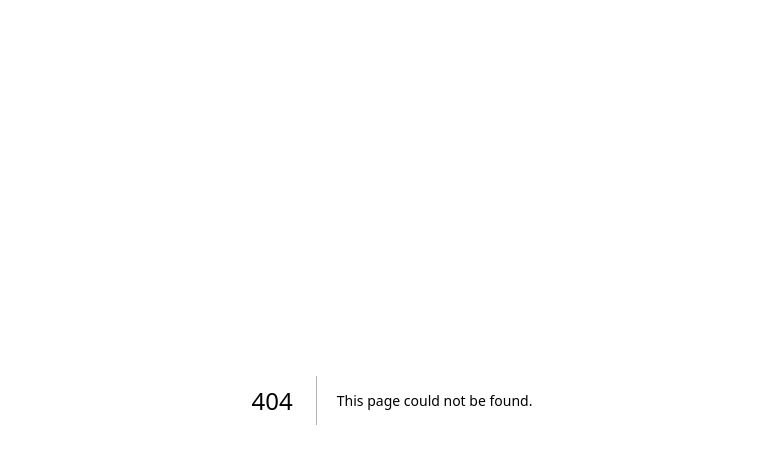
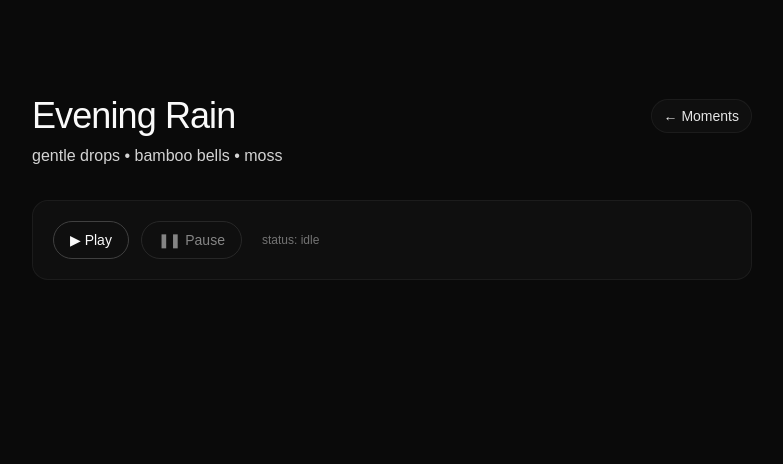
Before and after one commit to simonecontidev/nextjs-tropify-slow-sound, a Next.js app: page /audio/evening-rain in a window 1280 px wide. Before the commit this address had no page. Shown: the top 464 px of the page, without its empty margins (248-1031 px from the left). Built offline with nearby package versions, Linux system fonts and the light colour scheme.

Commit message:
fix: add slug fallback in playSlug and optional debug logs
Signed-off-by: simonecontidev <barriotropical@gmail.com>

```diff
--- /dev/null
+++ b/src/app/audio/[slug]/page.tsx
@@ -0,0 +1,44 @@
+import Link from "next/link";
+import { notFound } from "next/navigation";
+import { MOMENTS, getMoment, type Moment } from "@/data/moments";
+import ClientPlayerControls from "@/components/ClientPlayerControls";
+
+export async function generateStaticParams() {
+  return MOMENTS.map((m) => ({ slug: m.slug }));
+}
+
+export function generateMetadata({ params }: { params: { slug: Moment["slug"] } }) {
+  const m = getMoment(params.slug);
+  const title = m ? `${m.title} — Tropify` : "Tropify — The Slow Sound Garden";
+  const description = m?.subtitle ?? "A serene, tropical slow-sound experience.";
+  return { title, description };
+}
+
+export default function AudioPage({ params }: { params: { slug: Moment["slug"] } }) {
+  const moment = getMoment(params.slug);
+  if (!moment) return notFound();
+
+  return (
+    <main className="min-h-screen bg-neutral-950 text-neutral-50">
+      <section className="mx-auto max-w-3xl px-6 pt-24">
+        <div className="flex items-center justify-between gap-4">
+          <h1 className="text-2xl md:text-4xl font-medium tracking-tight">
+            {moment.title}
+          </h1>
+          <Link
+            href="/moment"
+            className="rounded-full border border-neutral-800/60 bg-neutral-900/40 px-3 py-1.5 text-sm text-neutral-200 hover:border-neutral-700"
+          >
+            ← Moments
+          </Link>
+        </div>
+
+        <p className="mt-2 text-neutral-300">{moment.subtitle}</p>
+
+        <div className="mt-8 rounded-2xl border border-neutral-800/60 bg-neutral-900/40 p-5">
+          <ClientPlayerControls slug={params.slug} />
+        </div>
+      </section>
+    </main>
+  );
+}
--- a/src/app/play/[slug]/page.tsx
+++ /dev/null
@@ -1,87 +0,0 @@
-import Link from "next/link";
-import { notFound } from "next/navigation";
-import { MOMENTS, getMoment, type Moment } from "@/data/moments";
-import { useAudio } from "@/contexts/AudioProvider";
-
-type Props = { params: { slug: Moment["slug"] } };
-
-export async function generateStaticParams() {
-  return MOMENTS.map((m) => ({ slug: m.slug }));
-}
-
-export function generateMetadata({ params }: Props) {
-  const moment = getMoment(params.slug);
-  return {
-    title: moment
-      ? `${moment.title} — Tropify`
-      : "Tropify — The Slow Sound Garden",
-  };
-}
-
-function PlayerControls({ slug }: { slug: string }) {
-  const audio = useAudio();
-
-  const handlePlay = () => {
-    audio.init(); // prepara (no-op per ora)
-    audio.play({
-      slug,
-      params: { intensity: 0.4, calm: 0.7, nature: 0.6 },
-    });
-  };
-
-  const handlePause = () => {
-    audio.pause();
-  };
-
-  const isPlaying = audio.status === "playing";
-
-  return (
-    <div className="flex items-center gap-3">
-      <button
-        onClick={handlePlay}
-        className="rounded-full border border-neutral-700 px-4 py-2 text-sm hover:bg-neutral-800"
-        aria-pressed={isPlaying}
-      >
-        ▶︎ {isPlaying ? "Playing" : "Play"}
-      </button>
-      <button
-        onClick={handlePause}
-        className="rounded-full border border-neutral-700 px-4 py-2 text-sm hover:bg-neutral-800"
-        disabled={!isPlaying}
-      >
-        ❚❚ Pause
-      </button>
-      <span className="ml-2 text-xs text-neutral-500">
-        status: {audio.status}
-      </span>
-    </div>
-  );
-}
-
-export default function PlayPage({ params }: Props) {
-  const moment = getMoment(params.slug);
-  if (!moment) return notFound();
-
-  return (
-    <main className="min-h-screen bg-neutral-950 text-neutral-50">
-      <section className="mx-auto max-w-3xl px-6 pt-24">
-        <div className="flex items-center justify-between gap-4">
-          <h1 className="text-2xl md:text-4xl font-medium tracking-tight">
-            {moment.title}
-          </h1>
-          <Link
-            href="/moment"
-            className="rounded-full border border-neutral-800/60 bg-neutral-900/40 px-3 py-1.5 text-sm text-neutral-200 hover:border-neutral-700"
-          >
-            ← Moments
-          </Link>
-        </div>
-        <p className="mt-2 text-neutral-300">{moment.subtitle}</p>
-
-        <div className="mt-8 rounded-2xl border border-neutral-800/60 bg-neutral-900/40 p-5">
-          <PlayerControls slug={params.slug} />
-        </div>
-      </section>
-    </main>
-  );
-}
--- /dev/null
+++ b/src/components/ClientPlayerControls.tsx
@@ -0,0 +1,74 @@
+"use client";
+
+import { useEffect, useMemo } from "react";
+import { useAudio } from "@/contexts/AudioProvider";
+
+type Props = {
+  slug: string; // 'evening-rain' | 'morning-mist' | 'tropical-noon' | 'midnight-garden'
+};
+
+export default function ClientPlayerControls({ slug }: Props) {
+  const audio = useAudio();
+
+  // preset base per ogni momento
+  const preset = useMemo(() => {
+    switch (slug) {
+      case "evening-rain":
+        return { rain: 0.7, waves: 0.25, leaves: 0.15, master: 0.85 };
+      case "morning-mist":
+        return { rain: 0.15, waves: 0.35, leaves: 0.45, master: 0.75 };
+      case "tropical-noon":
+        return { rain: 0.10, waves: 0.55, leaves: 0.35, master: 0.82 };
+      case "midnight-garden":
+        return { rain: 0.20, waves: 0.20, leaves: 0.60, master: 0.70 };
+      default:
+        return { rain: 0.5, waves: 0.4, leaves: 0.3, master: 0.8 };
+    }
+  }, [slug]);
+
+  // opzionale: all'ingresso pagina, ferma eventuale preview rimasta attiva
+  useEffect(() => {
+    if (audio.status === "playing" && audio.current?.slug !== slug) {
+      audio.pause();
+    }
+    // eslint-disable-next-line react-hooks/exhaustive-deps
+  }, [slug]);
+
+  const isPlaying = audio.status === "playing" && audio.current?.slug === slug;
+
+  const handlePlay = async () => {
+    // play imposta anche la scena corrente
+    await audio.play({
+      slug,
+      params: { intensity: 0.5, calm: 0.7, nature: 0.6 },
+    });
+  };
+
+  const handlePause = () => {
+    audio.pause();
+  };
+
+  return (
+    <div className="flex items-center gap-3">
+      <button
+        onClick={handlePlay}
+        className="rounded-full border border-neutral-700 px-4 py-2 text-sm hover:bg-neutral-800"
+        aria-pressed={isPlaying}
+      >
+        ▶︎ {isPlaying ? "Playing" : "Play"}
+      </button>
+
+      <button
+        onClick={handlePause}
+        className="rounded-full border border-neutral-700 px-4 py-2 text-sm hover:bg-neutral-800 disabled:opacity-50"
+        disabled={!isPlaying}
+      >
+        ❚❚ Pause
+      </button>
+
+      <span className="ml-2 text-xs text-neutral-500">
+        status: {audio.status}{audio.current?.slug ? ` • ${audio.current.slug}` : ""}
+      </span>
+    </div>
+  );
+}
--- a/src/components/MomentCard.tsx
+++ b/src/components/MomentCard.tsx
@@ -4,6 +4,7 @@ import Link from "next/link";
 import { useLayoutEffect, useRef } from "react";
 import { gsap } from "gsap";
 import type { Moment } from "@/data/moments";
+import { useAudio } from "@/contexts/AudioProvider";
 
 type Props = {
   moment: Moment;
@@ -11,7 +12,8 @@ type Props = {
 };
 
 export default function MomentCard({ moment, delay = 0 }: Props) {
-  const ref = useRef<HTMLAnchorElement>(null);
+  const ref = useRef<HTMLDivElement>(null);
+  const audio = useAudio();
 
   useLayoutEffect(() => {
     const ctx = gsap.context(() => {
@@ -25,17 +27,56 @@ export default function MomentCard({ moment, delay = 0 }: Props) {
     return () => ctx.revert();
   }, [delay]);
 
+  const isCurrent = audio.current?.slug === moment.slug;
+  const isPlaying = audio.status === "playing" && isCurrent;
+
+  const handlePreview = async (e: React.MouseEvent) => {
+    // Evita che il click sul bottone attivi il link della card
+    e.preventDefault();
+    e.stopPropagation();
+
+    await audio.init();
+
+    if (isPlaying) {
+      audio.pause();
+      return;
+    }
+
+    audio.play({
+      slug: moment.slug,
+      params: { intensity: 0.5, calm: 0.7, nature: 0.6 },
+    });
+  };
+
   return (
-    <Link
+    <div
       ref={ref}
-      href={`/play/${moment.slug}`}
-      className="group block rounded-2xl border border-neutral-800/60 bg-neutral-900/40 p-5 transition-colors hover:border-neutral-700 focus:outline-none focus-visible:ring-2 focus-visible:ring-emerald-400"
+      className="group rounded-2xl border border-neutral-800/60 bg-neutral-900/40 p-5 transition-colors hover:border-neutral-700 focus-within:ring-2 focus-within:ring-emerald-400"
     >
-      <div className="flex items-center justify-between">
-        <h3 className="text-xl font-medium tracking-tight">{moment.title}</h3>
-        <div className="h-8 w-8 rounded-full border border-emerald-400/40 bg-emerald-500/10 group-hover:bg-emerald-500/20 transition-colors will-change-transform" />
+      <div className="flex items-center justify-between gap-3">
+        <Link
+          href={`/audio/${moment.slug}`}
+          className="min-w-0 flex-1 focus:outline-none"
+        >
+          <h3 className="text-xl font-medium tracking-tight">{moment.title}</h3>
+          <p className="mt-1 text-sm text-neutral-400">{moment.subtitle}</p>
+        </Link>
+
+        <button
+          onClick={handlePreview}
+          className="shrink-0 rounded-full border border-neutral-700 px-3 py-1.5 text-sm text-neutral-200 hover:bg-neutral-800 focus:outline-none focus-visible:ring-2 focus-visible:ring-emerald-400"
+          aria-pressed={isPlaying}
+          title={isPlaying ? "Pause preview" : "Play preview"}
+        >
+          {isPlaying ? "❚❚" : "▶︎"}
+        </button>
       </div>
-      <p className="mt-2 text-sm text-neutral-400">{moment.subtitle}</p>
-    </Link>
+
+      {isCurrent && (
+        <div className="mt-3 text-xs text-emerald-300/80">
+          {isPlaying ? "Preview playing…" : "Preview paused"}
+        </div>
+      )}
+    </div>
   );
 }
--- a/src/contexts/AudioProvider.tsx
+++ b/src/contexts/AudioProvider.tsx
@@ -1,38 +1,76 @@
 "use client";
 
-import { createContext, useContext, useMemo, useState } from "react";
+import {
+  createContext,
+  useContext,
+  useMemo,
+  useRef,
+  useState,
+  type ReactNode,
+} from "react";
 import type {
   AudioContextValue,
   AudioStatus,
   SceneRef,
 } from "@/lib/audio/types";
+import { AudioEngine, type SceneName } from "@/lib/audio/engine";
 
 const Ctx = createContext<AudioContextValue | null>(null);
 
-export function AudioProvider({ children }: { children: React.ReactNode }) {
+export function AudioProvider({ children }: { children: ReactNode }) {
+  const engineRef = useRef<AudioEngine | null>(null);
+
   const [status, setStatus] = useState<AudioStatus>("idle");
   const [current, setCurrent] = useState<SceneRef | undefined>(undefined);
+
+  const ensureEngine = () => {
+    if (!engineRef.current) engineRef.current = new AudioEngine();
+    return engineRef.current;
+  };
 
   const value = useMemo<AudioContextValue>(() => {
     return {
       status,
       current,
-      init: () => {
-        // qui in futuro istanzieremo AudioContext/WebAudio nodes
+
+      // Prepara l'engine (crea AudioContext, carica buffer)
+      init: async () => {
+        const eng = ensureEngine();
+        await eng.init();
         setStatus("ready");
       },
-      play: (scene?: SceneRef) => {
+
+      // Avvia la scena corrente (slug ↔ file) con fade-in morbido
+      play: async (scene?: SceneRef) => {
+        const eng = ensureEngine();
+        await eng.init();
+        await eng.resume();
+
         if (scene) setCurrent(scene);
-        // qui in futuro: resume audio ctx & start nodes
+
+        const slug = (scene?.slug || current?.slug || "evening-rain") as SceneName;
+        eng.playSlug(slug, 0.85);
         setStatus("playing");
       },
-      pause: () => {
-        // qui in futuro: suspend/stop nodes
-        setStatus("paused");
+
+      // Fade-out master e sospensione del context
+      pause: async () => {
+        const eng = ensureEngine();
+        eng.pauseAll();
+        // sospendi dopo il fade per evitare tagli
+        setTimeout(() => {
+          eng.suspend();
+          setStatus("paused");
+        }, 900);
       },
+
+      // Aggiorna solo lo stato locale della scena (utile per UI)
       setScene: (scene: SceneRef) => {
         setCurrent(scene);
-        // qui in futuro: aggiornare parametri dei nodi audio
+        // Se vuoi fare switch immediato:
+        // const eng = ensureEngine();
+        // eng.playSlug(scene.slug as SceneName, 0.85);
+        // setStatus("playing");
       },
     };
   }, [status, current]);
@@ -42,8 +80,6 @@ export function AudioProvider({ children }: { children: React.ReactNode }) {
 
 export function useAudio() {
   const ctx = useContext(Ctx);
-  if (!ctx) {
-    throw new Error("useAudio must be used within <AudioProvider>");
-  }
+  if (!ctx) throw new Error("useAudio must be used within <AudioProvider>");
   return ctx;
 }
--- a/src/data/moments.ts
+++ b/src/data/moments.ts
@@ -1,20 +1,10 @@
 export type Moment = {
-  slug: "morning-mist" | "tropical-noon" | "evening-rain" | "midnight-garden";
+  slug: "evening-rain" | "midnight-garden" | "morning-mix" | "tropical-noon";
   title: string;
   subtitle: string;
 };
 
 export const MOMENTS: Moment[] = [
-  {
-    slug: "morning-mist",
-    title: "Morning Mist",
-    subtitle: "dawn light • soft leaves • distant water",
-  },
-  {
-    slug: "tropical-noon",
-    title: "Tropical Noon",
-    subtitle: "warm breeze • cicadas • shallow waves",
-  },
   {
     slug: "evening-rain",
     title: "Evening Rain",
@@ -25,6 +15,16 @@ export const MOMENTS: Moment[] = [
     title: "Midnight Garden",
     subtitle: "night air • quiet chorus • stars",
   },
+  {
+    slug: "morning-mix",
+    title: "Morning Mix",
+    subtitle: "dawn light • soft leaves • distant water",
+  },
+  {
+    slug: "tropical-noon",
+    title: "Tropical Noon",
+    subtitle: "warm breeze • cicadas • shallow waves",
+  },
 ];
 
 export const getMoment = (slug: Moment["slug"]) =>
--- a/src/lib/audio/engine.ts
+++ b/src/lib/audio/engine.ts
@@ -1,14 +1,15 @@
-export type LayerName = "rain" | "waves" | "leaves";
+export type SceneName =
+  | "evening-rain"
+  | "midnight-garden"
+  | "morning-mix"
+  | "tropical-noon";
 
-type LayerNodes = {
+type SceneNode = {
   source?: AudioBufferSourceNode;
   buffer?: AudioBuffer;
-  gain: GainNode;
-  pan: StereoPannerNode;
+  gain: GainNode; // gain per la singola scena
   url: string;
   loop: boolean;
-  loopStart?: number;
-  loopEnd?: number;
 };
 
 export class AudioEngine {
@@ -16,45 +17,54 @@ export class AudioEngine {
   master!: GainNode;
   isReady = false;
 
-  private layers = new Map<LayerName, LayerNodes>();
+  private scenes = new Map<SceneName, SceneNode>();
 
   constructor() {
+    // Mappa ogni scena al suo file in /public/audio
+    this.scenes.set("evening-rain", {
+      url: "/audio/evening-rain.mp3",
+      loop: true,
+      // gain e buffer verranno creati in init()
+    } as any);
 
-    this.layers.set("rain",   { url: "/public/audio/evening-rain.mp3",   loop: true } as any);
-    this.layers.set("waves",  { url: "//public/audio/morning-mix.mp3",  loop: true } as any);
-    this.layers.set("leaves", { url: "/public/audio/morning-mix.mp3", loop: true } as any);
+    this.scenes.set("midnight-garden", {
+      url: "/audio/midnight-garden.mp3",
+      loop: true,
+    } as any);
+
+    this.scenes.set("morning-mix", {
+      url: "/audio/morning-mix.mp3",
+      loop: true,
+    } as any);
+
+    this.scenes.set("tropical-noon", {
+      url: "/audio/tropical-noon.mp3",
+      loop: true,
+    } as any);
   }
 
   async init() {
     if (this.isReady) return;
 
-    // AudioContext (creato al primo gesto utente)
-    this.ctx = new (window.AudioContext || (window as any).webkitAudioContext)();
+    this.ctx = new (window.AudioContext ||
+      (window as any).webkitAudioContext)();
 
-    // Master gain
     this.master = this.ctx.createGain();
     this.master.gain.value = 0.0; // parte in silenzio
     this.master.connect(this.ctx.destination);
 
-    // Prepara nodi + carica buffer per ogni layer
-    for (const [name, meta] of this.layers) {
+    // prepara i nodi e carica i buffer per OGNI scena
+    for (const [name, scene] of this.scenes) {
       const gain = this.ctx.createGain();
       gain.gain.value = 0.0;
-
-      const pan = this.ctx.createStereoPanner();
-      pan.pan.value = 0;
-
-      pan.connect(gain);
       gain.connect(this.master);
-
-      meta.gain = gain;
-      meta.pan = pan;
+      scene.gain = gain;
 
       try {
-        meta.buffer = await this.loadBuffer(meta.url);
+        scene.buffer = await this.loadBuffer(scene.url);
       } catch (e) {
-        console.warn(`[AudioEngine] Failed to load ${name} from ${meta.url}`, e);
-        meta.buffer = undefined; // il layer rimarrà muto
+        console.warn(`[AudioEngine] Failed to load ${name} from ${scene.url}`, e);
+        scene.buffer = undefined;
       }
     }
 
@@ -65,38 +75,33 @@ export class AudioEngine {
     const res = await fetch(url);
     if (!res.ok) throw new Error(`Failed to fetch ${url}`);
     const arr = await res.arrayBuffer();
-    // Safari fix: usare slice(0) per avere un ArrayBuffer “detached”-safe
     return await this.ctx.decodeAudioData(arr.slice(0));
   }
 
-  private startLayer(name: LayerName) {
-    const meta = this.layers.get(name)!;
-    if (!meta.buffer) return; // niente da suonare
+  private startScene(name: SceneName) {
+    const scene = this.scenes.get(name)!;
+    if (!scene.buffer) return; // nessun audio da suonare
 
-    // Stoppa eventuale source precedente
-    try { meta.source?.stop(); } catch {}
-    meta.source?.disconnect();
+    // ferma eventuale source precedente
+    try { scene.source?.stop(); } catch {}
+    scene.source?.disconnect();
 
-    // Crea un nuovo BufferSource
     const src = this.ctx.createBufferSource();
-    src.buffer = meta.buffer;
-    src.loop = meta.loop;
-    if (meta.loopStart != null) src.loopStart = meta.loopStart;
-    if (meta.loopEnd != null) src.loopEnd = meta.loopEnd;
+    src.buffer = scene.buffer;
+    src.loop = scene.loop;
 
-    // Suggerimento: partire con un offset casuale per evitare pattern identici ad ogni play
-    const offset = Math.random() * (meta.buffer.duration - 0.25);
+    // piccola randomizzazione per evitare che inizi sempre allo stesso punto
+    const offset = Math.random() * (scene.buffer.duration - 0.25);
 
-    src.connect(meta.pan);
+    src.connect(scene.gain);
     try { src.start(0, offset); } catch {}
 
-    meta.source = src;
+    scene.source = src;
   }
 
   private fadeParam(param: AudioParam, to: number, dur = 0.8) {
     const t = this.ctx.currentTime;
     param.cancelScheduledValues(t);
-    // setTargetAtTime produce una curva esponenziale morbida
     param.setTargetAtTime(to, t, dur / 4);
   }
 
@@ -108,35 +113,34 @@ export class AudioEngine {
     if (this.ctx.state === "running") await this.ctx.suspend();
   }
 
-  /** Imposta i livelli dei layer (0..1) e il master, con fade morbidi */
-  playScene(levels: Partial<Record<LayerName, number>> = {}, master = 0.8) {
-    (["rain", "waves", "leaves"] as LayerName[]).forEach((n) => {
-      const meta = this.layers.get(n)!;
-      // Avvia il layer se non c'è un source attivo
-      if (!meta.source && meta.buffer) this.startLayer(n);
-      const target = levels[n] ?? 0.0;
-      this.fadeParam(meta.gain.gain, target, 1.0);
+  /** Riproduci una scena: fade-in della scena scelta e fade-out delle altre */
+  playSlug(slug: SceneName, master = 0.85) {
+    // assicura che tutte le scene abbiano un source attivo (per crossfade immediato)
+    (Array.from(this.scenes.keys()) as SceneName[]).forEach((n) => {
+      const s = this.scenes.get(n)!;
+      if (!s.source && s.buffer) this.startScene(n);
+      // fade out default
+      this.fadeParam(s.gain.gain, 0.0, 1.0);
     });
 
+    // fade in della scena selezionata
+    const target = this.scenes.get(slug)!;
+    this.fadeParam(target.gain.gain, 1.0, 1.0);
+
+    // master su
     this.fadeParam(this.master.gain, master, 1.2);
   }
 
-  /** Fade-out del master; i layer restano pronti per riprendere */
-  pauseScene() {
+  /** Fade-out del master */
+  pauseAll() {
     this.fadeParam(this.master.gain, 0.0, 0.8);
   }
 
-  setLayerPan(name: LayerName, pan: number) {
-    const meta = this.layers.get(name)!;
-    this.fadeParam(meta.pan.pan, Math.max(-1, Math.min(1, pan)), 0.5);
-  }
-
   dispose() {
-    for (const [, meta] of this.layers) {
-      try { meta.source?.stop(); } catch {}
-      try { meta.source?.disconnect(); } catch {}
-      try { meta.gain.disconnect(); } catch {}
-      try { meta.pan.disconnect(); } catch {}
+    for (const [, scene] of this.scenes) {
+      try { scene.source?.stop(); } catch {}
+      try { scene.source?.disconnect(); } catch {}
+      try { scene.gain.disconnect(); } catch {}
     }
     try { this.master.disconnect(); } catch {}
     try { this.ctx.close(); } catch {}
```
